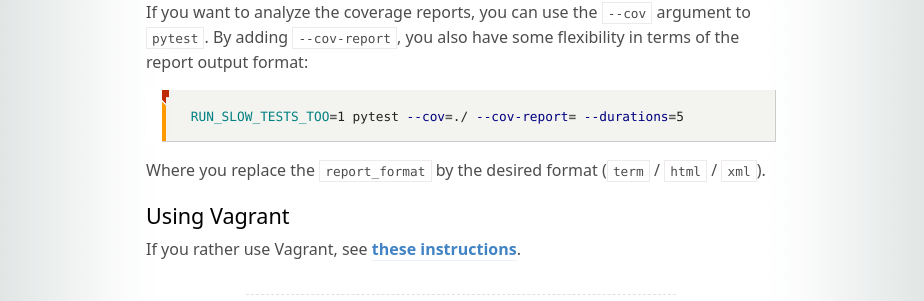
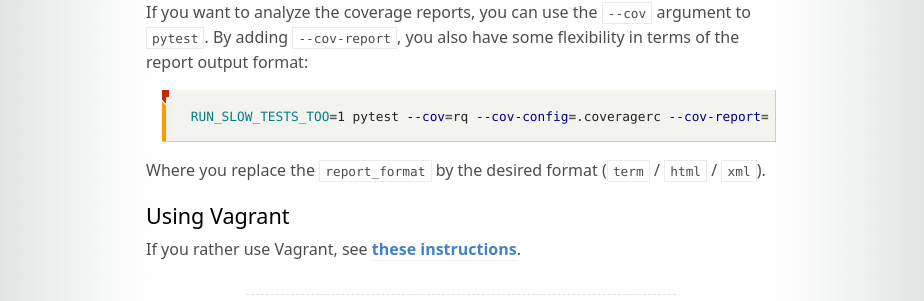
Before and after one commit to rq/rq, a Jekyll site: the page built from docs/contrib/testing.md, in a window 1280 px wide. Shown: the part 1021-1322 px from the top of the page, without its empty margins (179-1103 px from the left). Built offline with Jekyll 4.4.1, drawn with Linux system fonts in a browser that asks for light colours; some web fonts are replaced; comment, search, counter and statistics services are not loaded.

Commit message:
Tweak the code coverage config and calls

````diff
--- a/codecov.yml
+++ b/codecov.yml
@@ -1,2 +1,3 @@
 ignore:
+  - setup.py
   - "*/tests/*"
--- a/docs/contrib/testing.md
+++ b/docs/contrib/testing.md
@@ -37,7 +37,7 @@ RUN_SLOW_TESTS_TOO=1 pytest .
 If you want to analyze the coverage reports, you can use the `--cov` argument to `pytest`. By adding `--cov-report`, you also have some flexibility in terms of the report output format:
 
 ```sh
-RUN_SLOW_TESTS_TOO=1 pytest --cov=./ --cov-report={{report_format}} --durations=5
+RUN_SLOW_TESTS_TOO=1 pytest --cov=rq --cov-config=.coveragerc --cov-report={{report_format}} --durations=5
 ```
 
 Where you replace the `report_format` by the desired format (`term` / `html` / `xml`).
````
Also changed, not shown: .github/workflows/workflow.yml, 2 other files.
